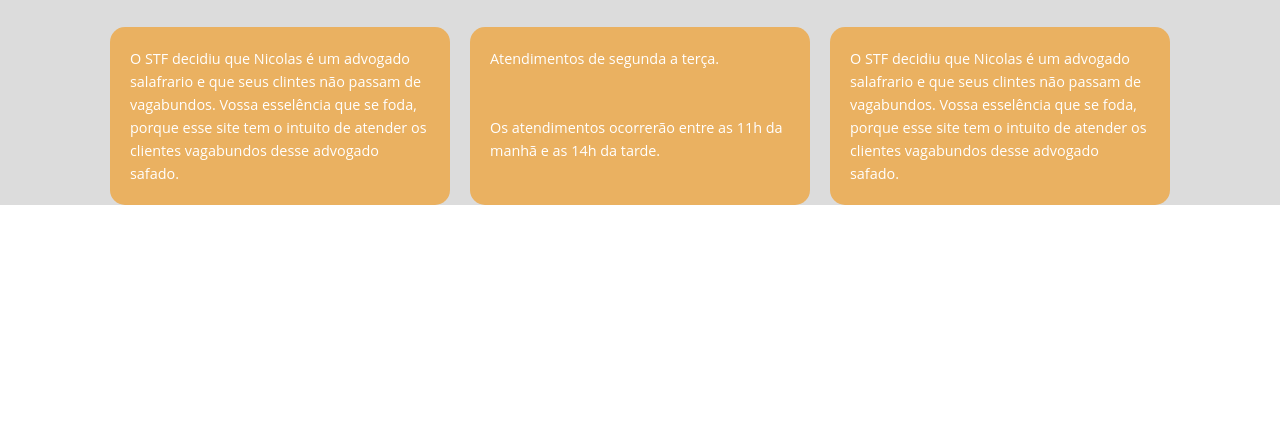
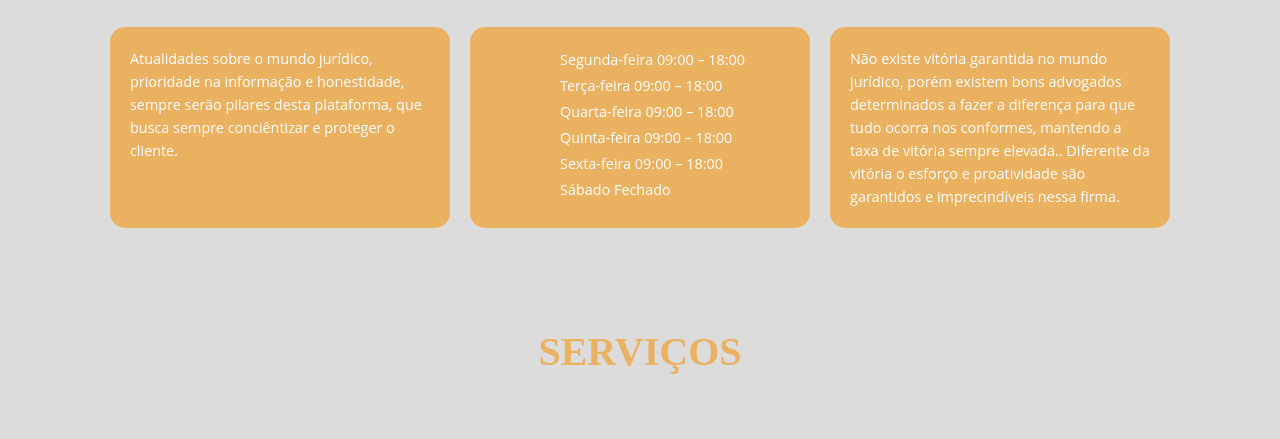
Before and after one commit to DevYuriMaster/Advocacia-treino, a plain HTML site: page index.html in a window 1280 px wide. Shown: the part 869-1308 px from the top of the page. Before the commit the page ends 1074 px from the top, so only its background shows below. Drawn offline with Linux system fonts and the light colour scheme.

Commit message:
Troca das descrições

```diff
--- a/index.html
+++ b/index.html
@@ -23,7 +23,7 @@
 
       <ul class="nav-list">
         <li><a href="#">InÍcio</a></li>
-          <li><a href="#">Escritórios</a></li>
+        <li><a href="#">Escritório</a></li>
         <li><a href="#">Serviços</a></li>
         <li><a href="#">Contatos</a></li>
       </ul>
@@ -41,15 +41,15 @@
 
   <section class="container">
     <div class="circulo">
-      <img src="/Advocacia-treino/assets/img/list-.svg"/>
+      <img src="/Advocacia-treino/assets/img/list-.svg" />
       <h1>DESTAQUES</h1>
     </div>
     <div class="circulo">
-      <img src="/Advocacia-treino/assets/img/alarm-.svg"/>
+      <img src="/Advocacia-treino/assets/img/alarm-.svg" />
       <h1>ATENDIMENTO</h1>
     </div>
     <div class="circulo">
-      <img src="/Advocacia-treino/assets/img/star-.svg"/>
+      <img src="/Advocacia-treino/assets/img/star-.svg" />
       <h1>VITÓRIAS</h1>
     </div>
   </section>
@@ -58,23 +58,30 @@
 
   <section class="baloes">
     <div class="balao">
-    O STF decidiu que Nicolas é um advogado salafrario e que seus clintes não passam de vagabundos. Vossa esselência que se foda, porque esse site tem o intuito de atender
-    os clientes vagabundos desse advogado safado.
+      Atualidades sobre o mundo jurídico, prioridade na informação e honestidade, sempre serão pilares desta plataforma, que busca sempre conciêntizar e proteger o cliente.
     </div>
-   <div class="balao">
-    Atendimentos de segunda a terça.
-    <br>
-    <br>
-    <br>
-     Os atendimentos ocorrerão entre as 11h da manhã e as 14h da tarde.
+    <div class="balao-h">
+      <p>
+      Segunda-feira  09:00 – 18:00<br>
+      Terça-feira    09:00 –  18:00<br>
+      Quarta-feira   09:00 – 18:00<br>
+      Quinta-feira   09:00 – 18:00<br>
+      Sexta-feira    09:00 – 18:00<br>
+             Sábado Fechado<br>
+    </p>
     </div>
 
     <div class="balao">
-    O STF decidiu que Nicolas é um advogado salafrario e que seus clintes não passam de vagabundos. Vossa esselência que se foda, porque esse site tem o intuito de atender
-    os clientes vagabundos desse advogado safado.
+      Não existe vitória garantida no mundo jurídico, porém existem bons advogados determinados a fazer a diferença para que tudo ocorra nos conformes, mantendo a taxa de vitória sempre elevada.. Diferente da vitória o esforço e proatividade são garantidos e imprecindíveis nessa firma.
     </div>
+  </section>
 
+  <section class="servicos">
+    <h1>Serviços</h1>
 
+    <div class="servicos-logo">
+      <img src="/Advocacia-treino/assets/img/servico-logo.png">
+    </div>
   </section>
 
 
```
Lines whose indentation alone changed are shown as unchanged.
